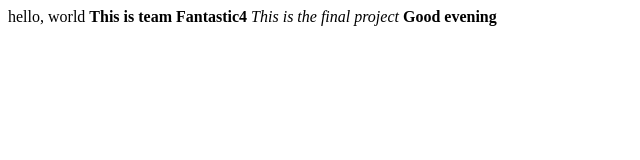
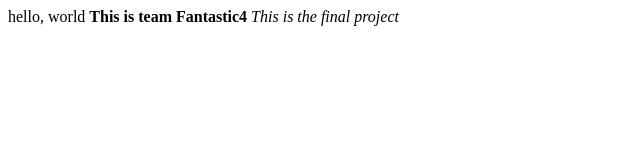
Before and after one commit to ashwinexe/git_workshop, a plain HTML site: page index.html in a window 1280 px wide. Shown: the whole page, without its empty margins (0-640 px from the left). Drawn offline with Linux system fonts and the light colour scheme.

Commit message:
deleted a line

```diff
--- a/index.html
+++ b/index.html
@@ -10,6 +10,5 @@
     hello, world
     <b>This is team Fantastic4</b>
     <i>This is the final project</i>
-    <b>Good evening</b>
 </body>
 </html>
```
